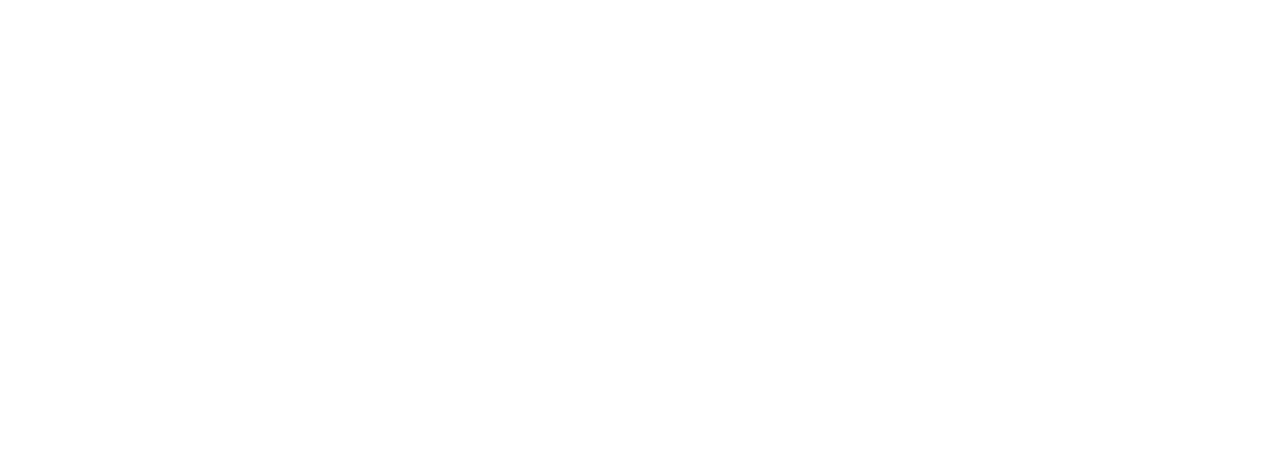
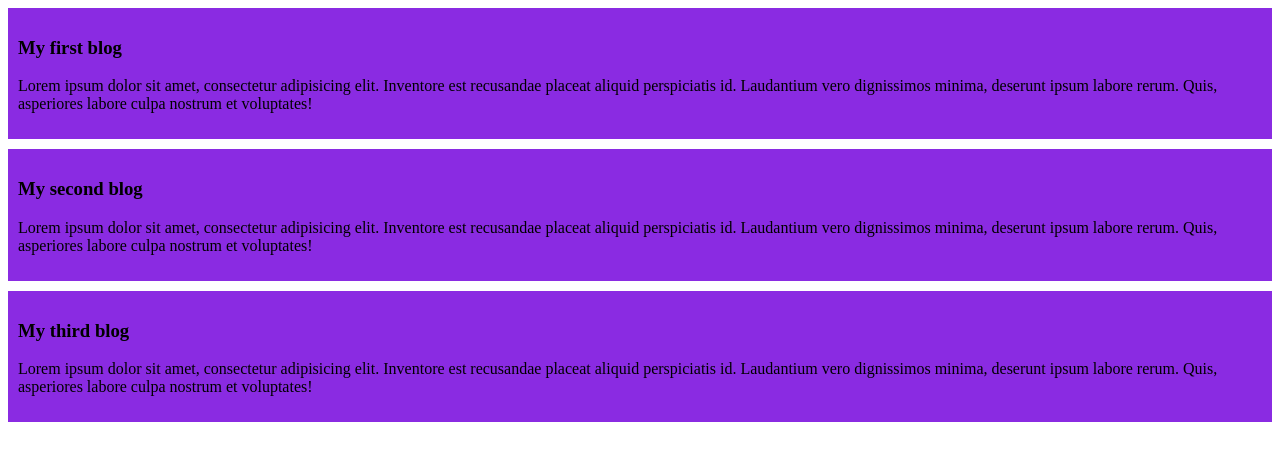
Before and after one commit to tasrifbit/my-simple-website, a plain HTML site: page index.html in a window 1280 px wide. Drawn offline with Linux system fonts and the light colour scheme.

Commit message:
added the full blog

```diff
--- /dev/null
+++ b/Style/blog.css
@@ -0,0 +1,5 @@
+div{
+    background-color: blueviolet;
+    padding: 10px;
+    margin-bottom: 10px;
+}
--- a/index.html
+++ b/index.html
@@ -4,8 +4,29 @@
     <meta charset="UTF-8">
     <meta name="viewport" content="width=device-width, initial-scale=1.0">
     <title>My Simple Website</title>
+    <link rel="stylesheet" href="Style/blog.css">
 </head>
 <body>
+    <div>
+        <h3>My first blog</h3>
+        <p>
+            Lorem ipsum dolor sit amet, consectetur adipisicing elit. Inventore est recusandae placeat aliquid perspiciatis id. Laudantium vero dignissimos minima, deserunt ipsum labore rerum. Quis, asperiores labore culpa nostrum et voluptates!
+        </p>
+    </div>
+
+    <div>
+        <h3>My second blog</h3>
+        <p>
+            Lorem ipsum dolor sit amet, consectetur adipisicing elit. Inventore est recusandae placeat aliquid perspiciatis id. Laudantium vero dignissimos minima, deserunt ipsum labore rerum. Quis, asperiores labore culpa nostrum et voluptates!
+        </p>
+    </div>
+
+    <div>
+        <h3>My third blog</h3>
+        <p>
+            Lorem ipsum dolor sit amet, consectetur adipisicing elit. Inventore est recusandae placeat aliquid perspiciatis id. Laudantium vero dignissimos minima, deserunt ipsum labore rerum. Quis, asperiores labore culpa nostrum et voluptates!
+        </p>
+    </div>
 
 </body>
 </html>
```
